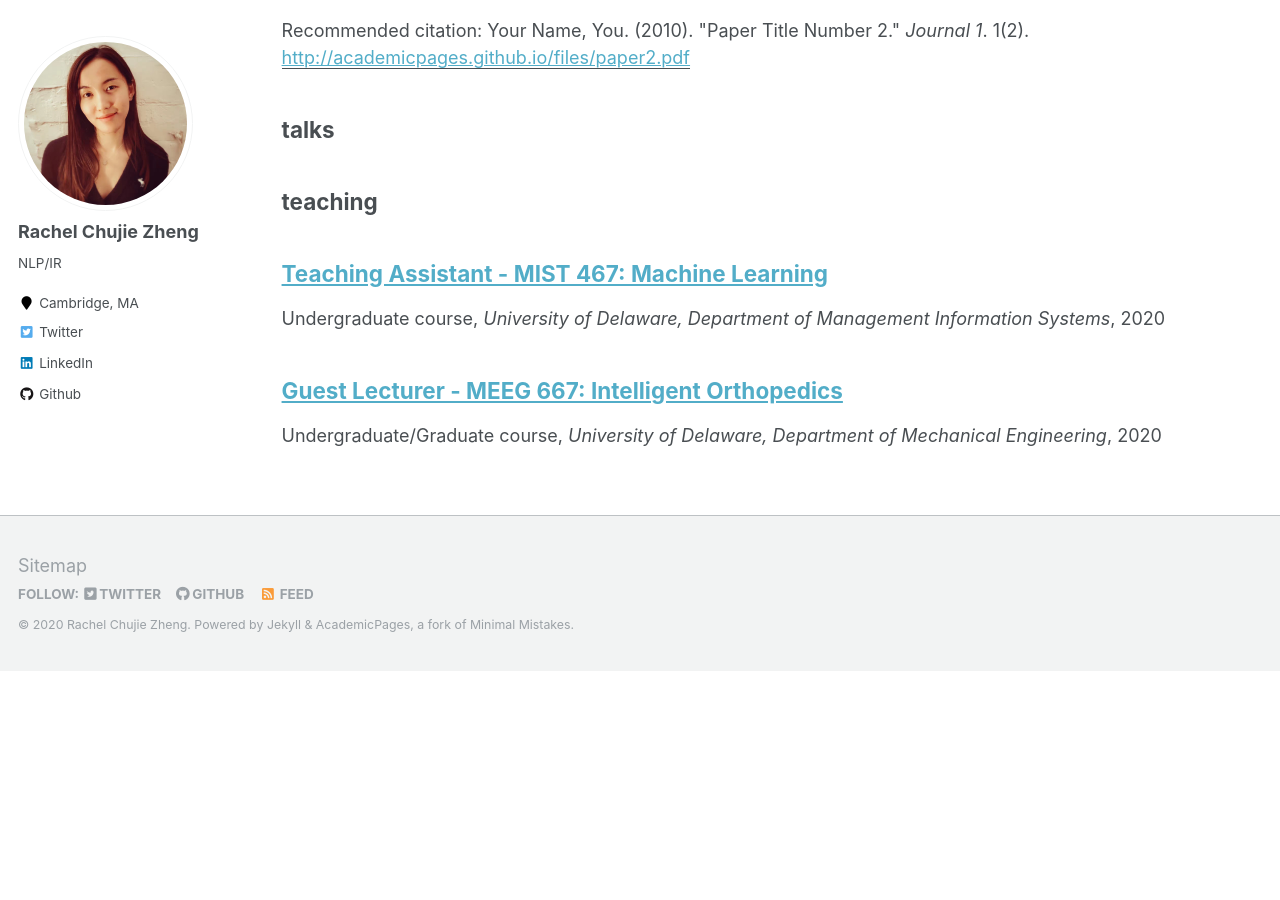
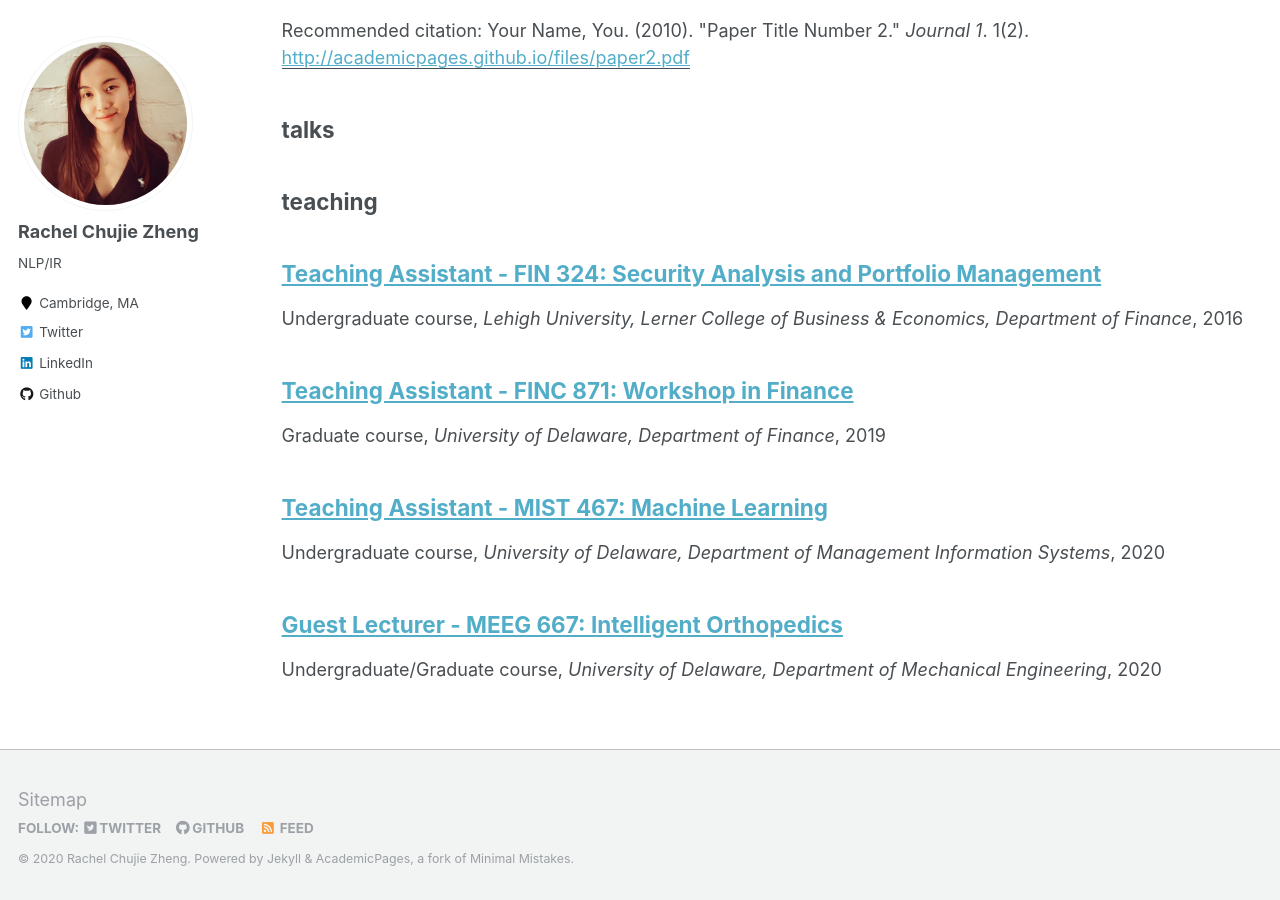
Before and after one commit to chz816/chz816.github.io, a Jekyll site: the page built from _pages/sitemap.md, in a window 1280 px wide and 900 px high, scrolled down 2772 px. Built offline with Jekyll 4.4.1, drawn with Linux system fonts in a browser that asks for light colours; before the commit the page ends 3443 px from its top, so only the background shows below that; some of the changed text lies outside the part shown.

Commit message:
update teaching experience

```diff
--- /dev/null
+++ b/_teaching/2016-teaching-1.md
@@ -0,0 +1,9 @@
+---
+title: "Teaching Assistant - FIN 324: Security Analysis and Portfolio Management"
+collection: teaching
+type: "Undergraduate course"
+permalink: /teaching/2016-teaching-1/
+venue: "Lehigh University, Lerner College of Business & Economics, Department of Finance"
+date: 2016-09-01
+location: "Bethlehem, PA"
+---
--- /dev/null
+++ b/_teaching/2019-spring-teaching-1.md
@@ -0,0 +1,9 @@
+---
+title: "Teaching Assistant - FINC 871: Workshop in Finance"
+collection: teaching
+type: "Graduate course"
+permalink: /teaching/2019-spring-teaching-1/
+venue: "University of Delaware, Department of Finance"
+date: 2019-02-01
+location: "Newark, DE"
+---
```
Also changed, not shown: _posts/2020-04-19-abstractive-summarization-baseline.md (+1 -1 lines), _teaching/2020-spring-guest-lecturer.md (+1 -1 lines), _teaching/2020-spring-teaching-1.md (+1 -1 lines).
